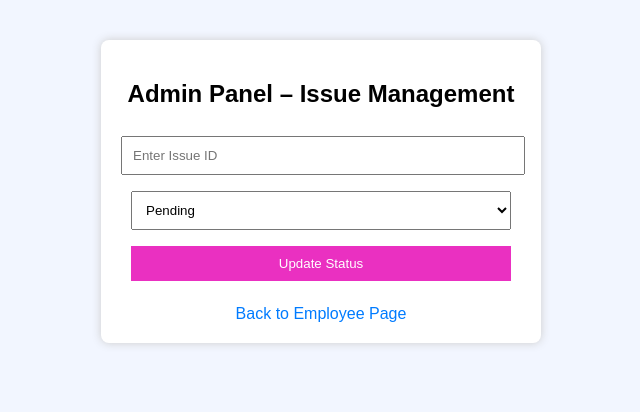
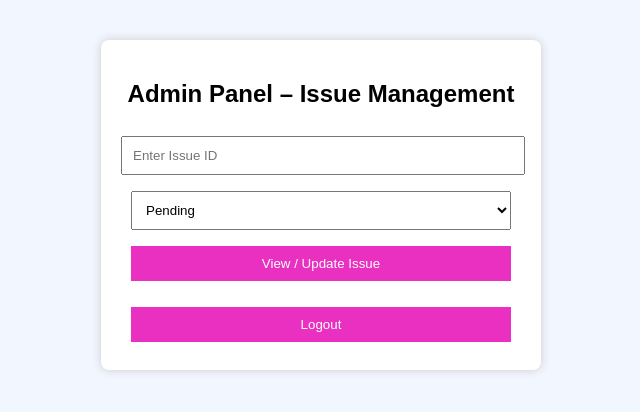
Before and after one commit to Nagasai1506/Surge, a plain HTML site: page admin.html in a window 1280 px wide. Shown: the whole page, without its empty margins (319-959 px from the left). Drawn offline with Linux system fonts and the light colour scheme; sample sign-in values are in the browser's storage.

Commit message:
Update admin.html

```diff
--- a/admin.html
+++ b/admin.html
@@ -18,11 +18,11 @@
         <option>Resolved</option>
     </select>
 
-    <button onclick="updateStatus()">Update Status</button>
+    <button onclick="updateStatus()">View / Update Issue</button>
 
-    <p id="adminResult"></p>
+    <div id="adminResult" class="result"></div>
 
-    <a href="index.html">Back to Employee Page</a>
+    <button onclick="logout()">Logout</button>
 </div>
 
 <script src="script.js"></script>
```
